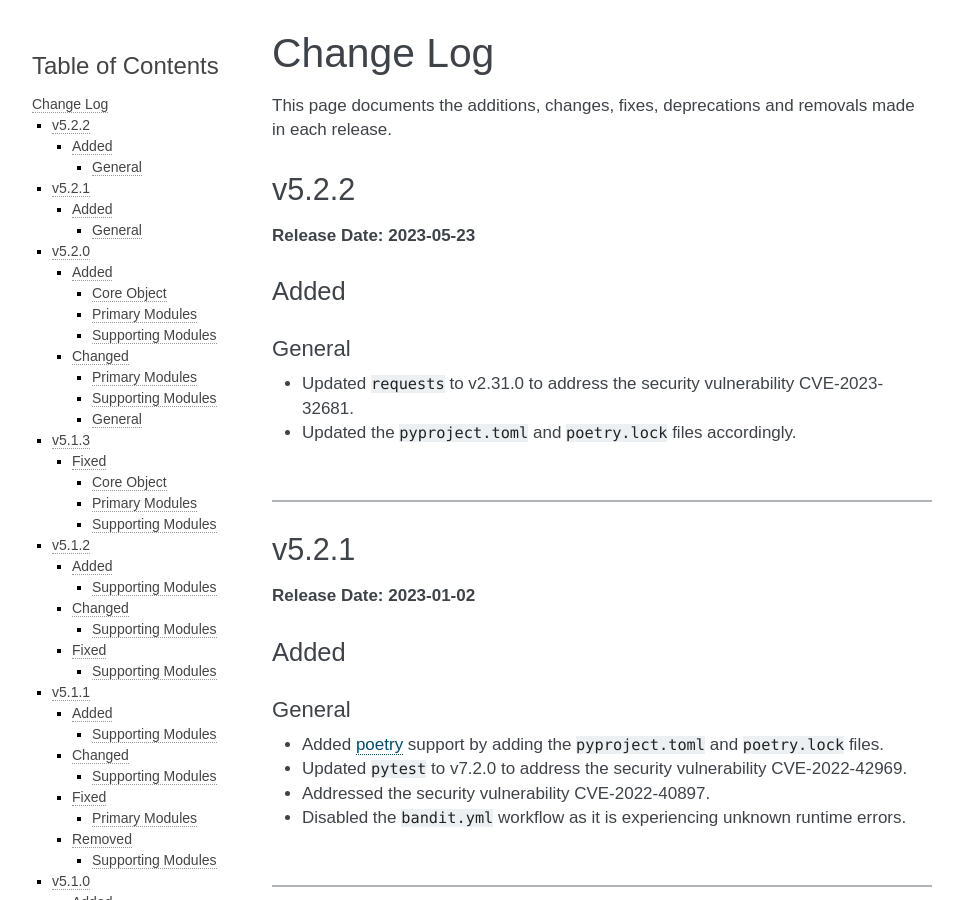
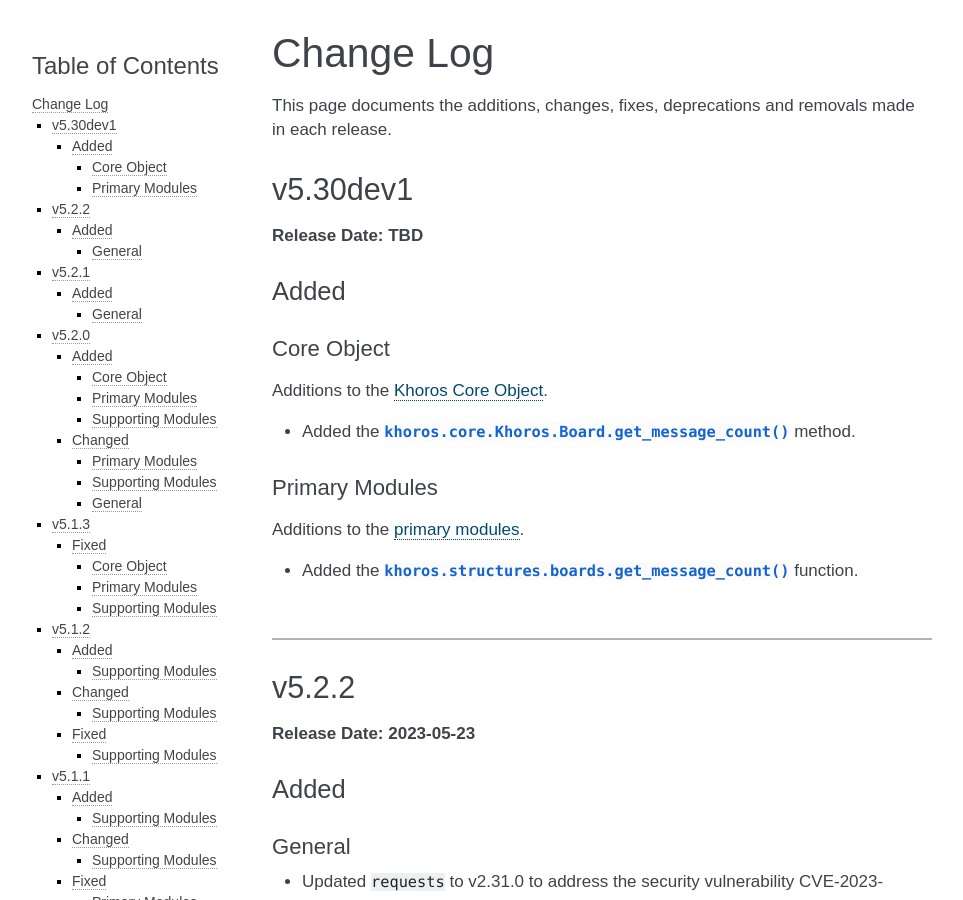
Before and after one commit to jeffshurtliff/khoros, a Sphinx documentation site: the page built from docs/changelog.rst, in a window 1280 px wide and 900 px high. Shown: the whole window, without its empty margins (148-1111 px from the left). Built offline with Sphinx 7.4.7, drawn with Linux system fonts in a browser that asks for light colours.

Commit message:
Updated the changelog with the v5.3.0dev1 changes

```diff
--- a/docs/changelog.rst
+++ b/docs/changelog.rst
@@ -2,6 +2,30 @@
 Change Log
 ##########
 This page documents the additions, changes, fixes, deprecations and removals made in each release.
+
+*********
+v5.30dev1
+*********
+**Release Date: TBD**
+
+Added
+=====
+
+Core Object
+-----------
+Additions to the :doc:`core-object-methods`.
+
+* Added the :py:meth:`khoros.core.Khoros.Board.get_message_count` method.
+
+Primary Modules
+---------------
+Additions to the :doc:`primary modules <primary-modules>`.
+
+* Added the :py:func:`khoros.structures.boards.get_message_count` function.
+
+|
+
+-----
 
 ******
 v5.2.2
```
